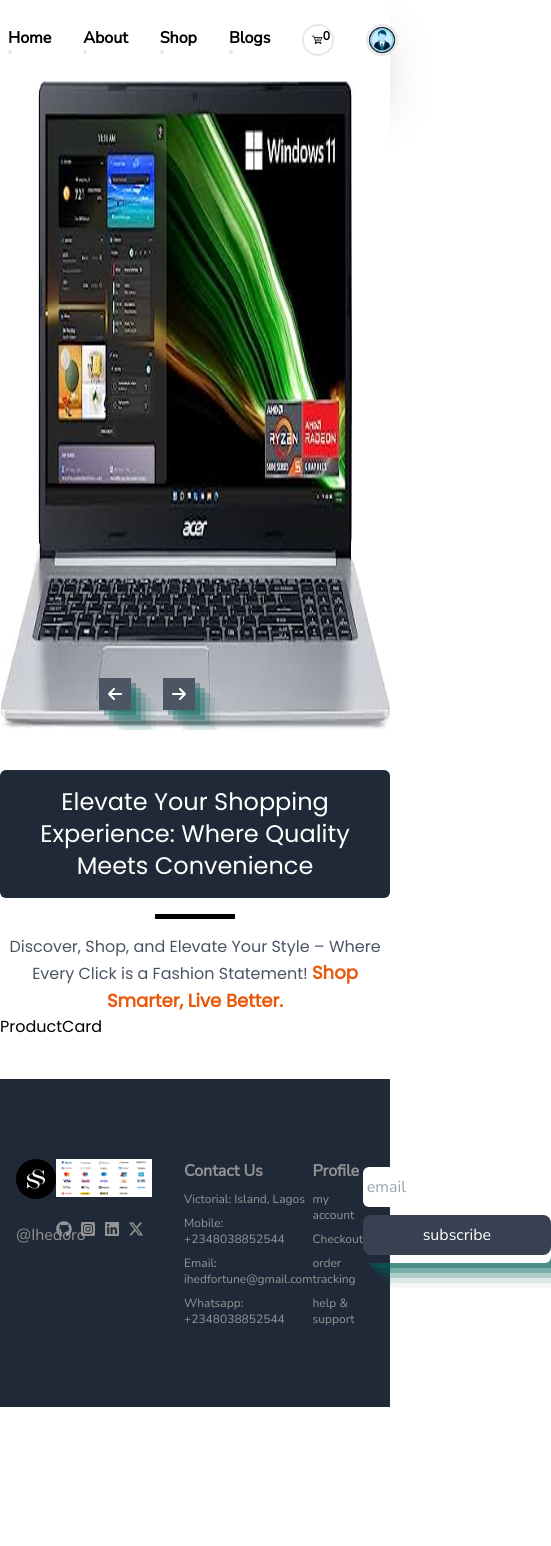
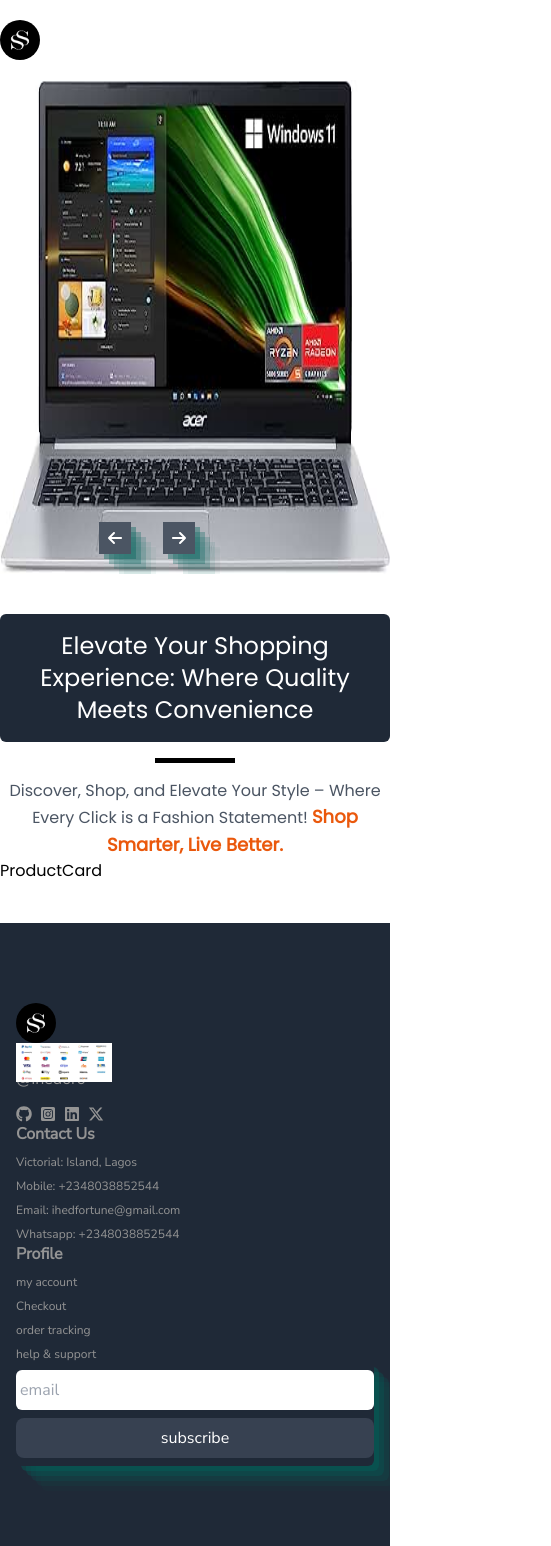
Before and after one commit to fortuneonyeka/shoppers-ecommerce, a React (Create React App) app in the folder shoopers-client/: page / in a window 390 px wide. Shown: the whole page, 551 px wide, since content can reach past the window. Before the commit the page ends 1407 px from the top, so only its background shows below. Built offline with nearby package versions, Linux system fonts and the light colour scheme.

Commit message:
fix mobile nav and footer

```diff
--- a/shoopers-client/src/components/Banner.jsx
+++ b/shoopers-client/src/components/Banner.jsx
@@ -19,10 +19,10 @@
 
   return (
     <div className="w-full h-auto overflow-x-hidden">
-      <div className="w-screen h-[650px] relative ">
+      <div className="w-screen md:h-[600px] lg:h-[650px] relative ">
         <div style={{ transform: `translateX(-${currentSlide * 100}vw)` }} className="w-[400vw] h-full flex transition-transform duration-1000">
           {data.map((img, index) => (
-            <img key={index} className="w-screen h-full object-fit" src={img} alt={`img${index + 1}`} />
+            <img key={index} className="w-screen md:h-full object-fit" src={img} alt={`img${index + 1}`} />
           ))}
         </div>
         <div className="absolute right-[50%] mx-auto flex gap-8 bottom-5">
--- a/shoopers-client/src/components/Products.jsx
+++ b/shoopers-client/src/components/Products.jsx
@@ -4,7 +4,7 @@
 const Products = () => {
   return (
     <div className="py-10">
-      <div className="flex flex-col items-center gap-4">
+      <div className="flex flex-col justify-center mx- items-center gap-4">
             <h1 className="text-2xl bg-gray-800 text-white py-4 px-6 w-85 text-center rounded-md">Elevate Your Shopping Experience: Where Quality Meets Convenience</h1>
             <span className="w-20 h-[5px] bg-black"></span>
             <p className="max-w-[700px] text-gray-600 text-center">Discover, Shop, and Elevate Your Style – Where Every Click is a Fashion Statement! <strong className="text-orange-600 text-lg">Shop Smarter, Live Better.</strong></p>
--- a/shoopers-client/src/components/navigation/Footer.jsx
+++ b/shoopers-client/src/components/navigation/Footer.jsx
@@ -25,8 +25,8 @@
             }
       ]
   return (
-    <div className=' bg-gray-800 text-[#949494] font-titleFont py-20 px-4 '>
-      <div className='max-w-screen-xl mx-auto flex justify-between'>
+    <div className=' bg-gray-800 text-[#949494] font-titleFont py-20 px-4'>
+      <div className='max-w-screen-xl mx-auto flex flex-col md:flex-row justify-between'>
       <div className='w-10 h-10 flex flex-col gap-6'>
             <img className='rounded-full cursor-pointer' src={Logo} alt="Logo" />
             <p>@Ihedoro</p>
--- a/shoopers-client/src/components/navigation/Header.jsx
+++ b/shoopers-client/src/components/navigation/Header.jsx
@@ -37,7 +37,7 @@
         <div className='w-10 h-10'>
           <img className='rounded-full cursor-pointer' src={Logo} alt='logo' />
         </div>
-        <div className='flex items-center gap-8 text-xl px-2'>
+        <div className='hidden md:flex items-center gap-8 text-xl px-2'>
           {navItems.map((item, index) => {
             return <div key={index}>
               <p className='text-base text-black font-bold hover:text-orange-900 hover:underline underline-offset-2 decoration-[1px] cursor-pointer duration-300'>{item.name}</p>
--- a/shoopers-client/src/pages/Home.jsx
+++ b/shoopers-client/src/pages/Home.jsx
@@ -4,7 +4,7 @@
 
 const Home = () => {
   return (
-    <div>
+    <div className=''>
       <Banner />
       <Products />
     </div>
```
